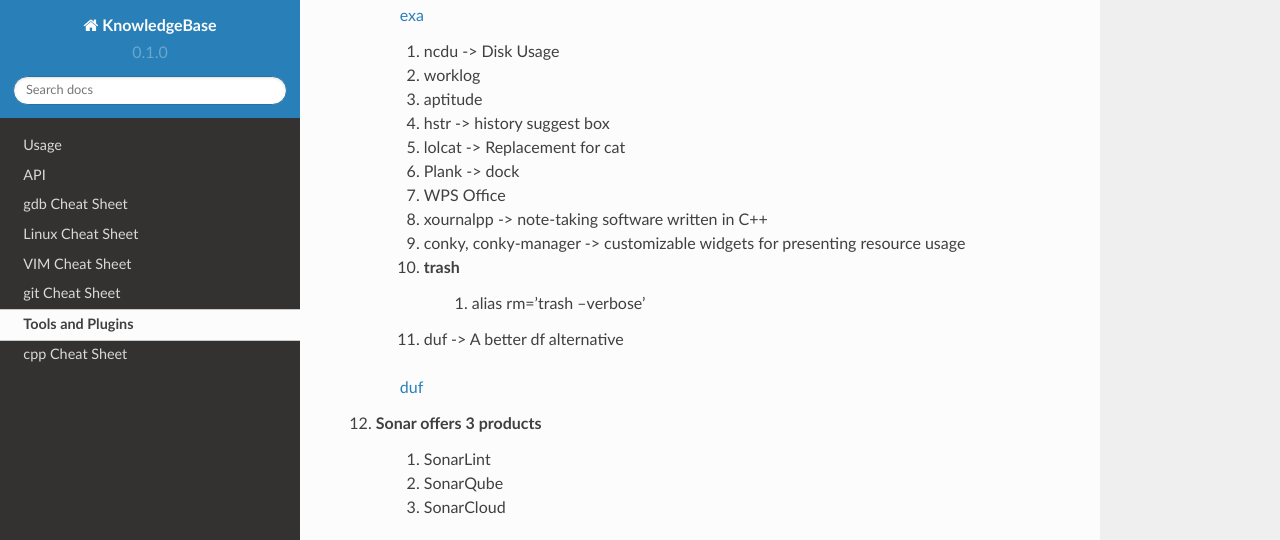
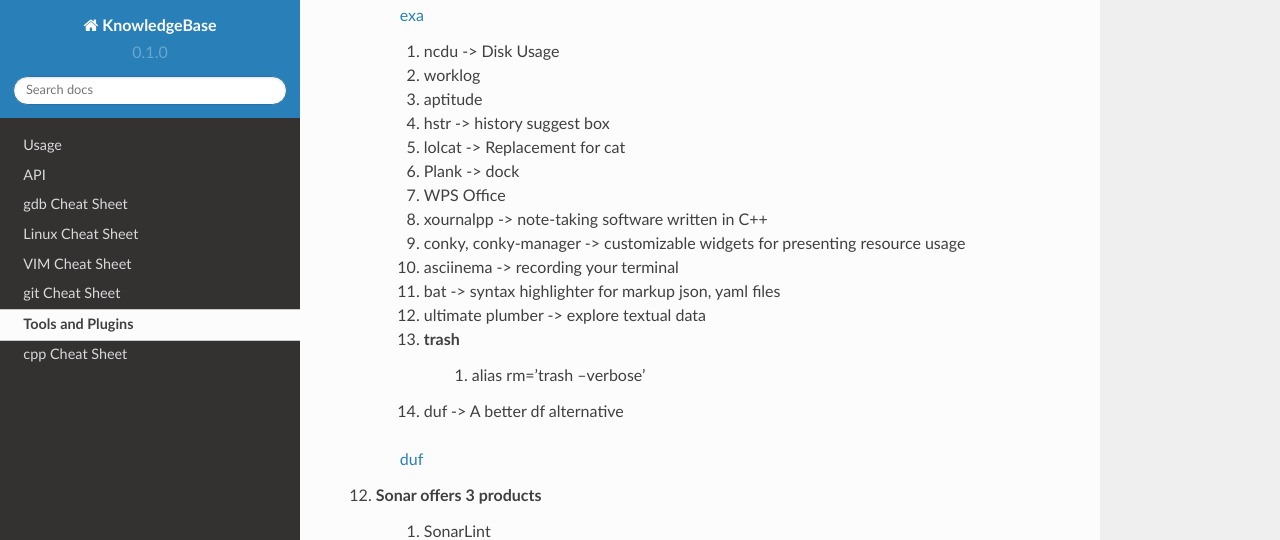
Before and after one commit to celikelozdinc/KnowledgeBase, a Sphinx documentation site: the page built from docs/source/tools.rst, in a window 1280 px wide and 900 px high, scrolled down 1495 px, cut to the strip 0-540 px from the top of the window. Built offline with Sphinx 7.4.7 and the Read the Docs theme 2.0.0, drawn with Linux system fonts in a browser that asks for light colours.

Commit message:
Update tools.rst

```diff
--- a/docs/source/tools.rst
+++ b/docs/source/tools.rst
@@ -70,6 +70,9 @@
     #. WPS Office
     #. xournalpp -> note-taking software written in C++
     #. conky, conky-manager -> customizable widgets for presenting resource usage
+    #. asciinema -> recording your terminal
+    #. bat -> syntax highlighter for markup json, yaml files
+    #. ultimate plumber -> explore textual data
     #. trash
         #. alias rm='trash --verbose'
 
```
